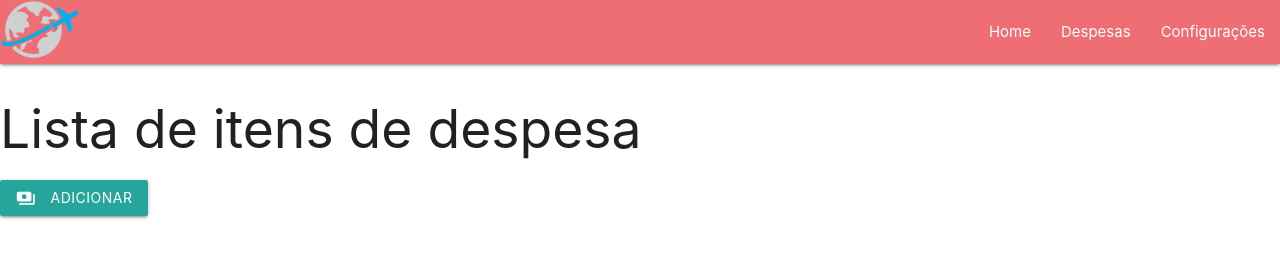
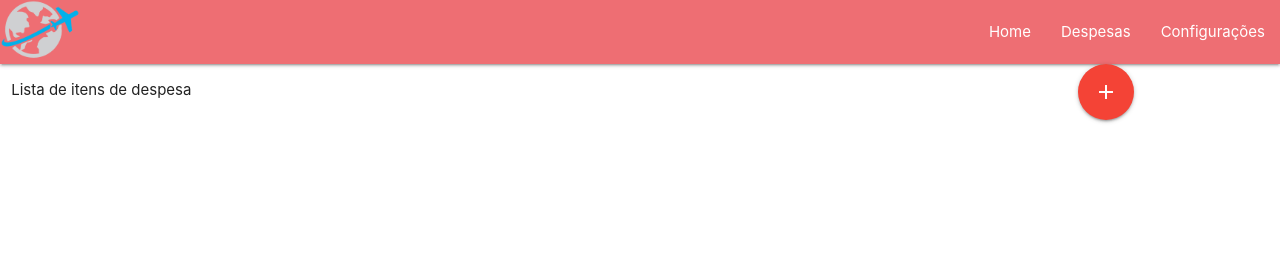
Before and after one commit to isaacslima/ProjetoFinalArquiteturaMobile, a website: page list.html in a window 1280 px wide. Drawn offline with nearby package versions, Linux system fonts and the light colour scheme.

Commit message:
adjusting css

```diff
--- a/css/style.css
+++ b/css/style.css
@@ -0,0 +1,3 @@
+.expense-list{
+    height:90vh;
+}
--- a/js/script.js
+++ b/js/script.js
@@ -105,8 +105,13 @@ let expenses = [];
   }
   updateExpenseList();
 
-  document.addEventListener('DOMContentLoaded', function() {
+document.addEventListener('DOMContentLoaded', function() {
     var elems = document.querySelectorAll('.sidenav');
     var instances = M.Sidenav.init(elems,
  {});
 });
+
+document.addEventListener('DOMContentLoaded', function() {
+  var elems = document.querySelectorAll('.scrollspy');
+  var instances = M.ScrollSpy.init(elems, options);
+});
--- a/list.html
+++ b/list.html
@@ -33,9 +33,13 @@
   <a href="#" data-target="slide-out" class="sidenav-trigger"><i class="material-icons">menu</i></a>
   </nav>
   <div class="row">
-    <h2>Lista de itens de despesa</h2>
-    <a class="waves-effect waves-light btn" href="add.html"><i class="material-icons left">payments</i>Adicionar</a>
-    <div id="expenses-list" class="expense-list"></div>
+    <div class="col s10">
+      <p>Lista de itens de despesa</p>
+    </div>
+    <div class="col s2">
+      <a class="btn-floating btn-large waves-effect waves-light red" href="add.html"><i class="material-icons">add</i></a>
+    </div>
+    <div id="expenses-list" class="expense-list scrollspy"></div>
   </div>
    <script src="https://cdnjs.cloudflare.com/ajax/libs/materialize/1.0.0/js/materialize.min.js"></script>
    <script src="js/script.js"></script>
```
